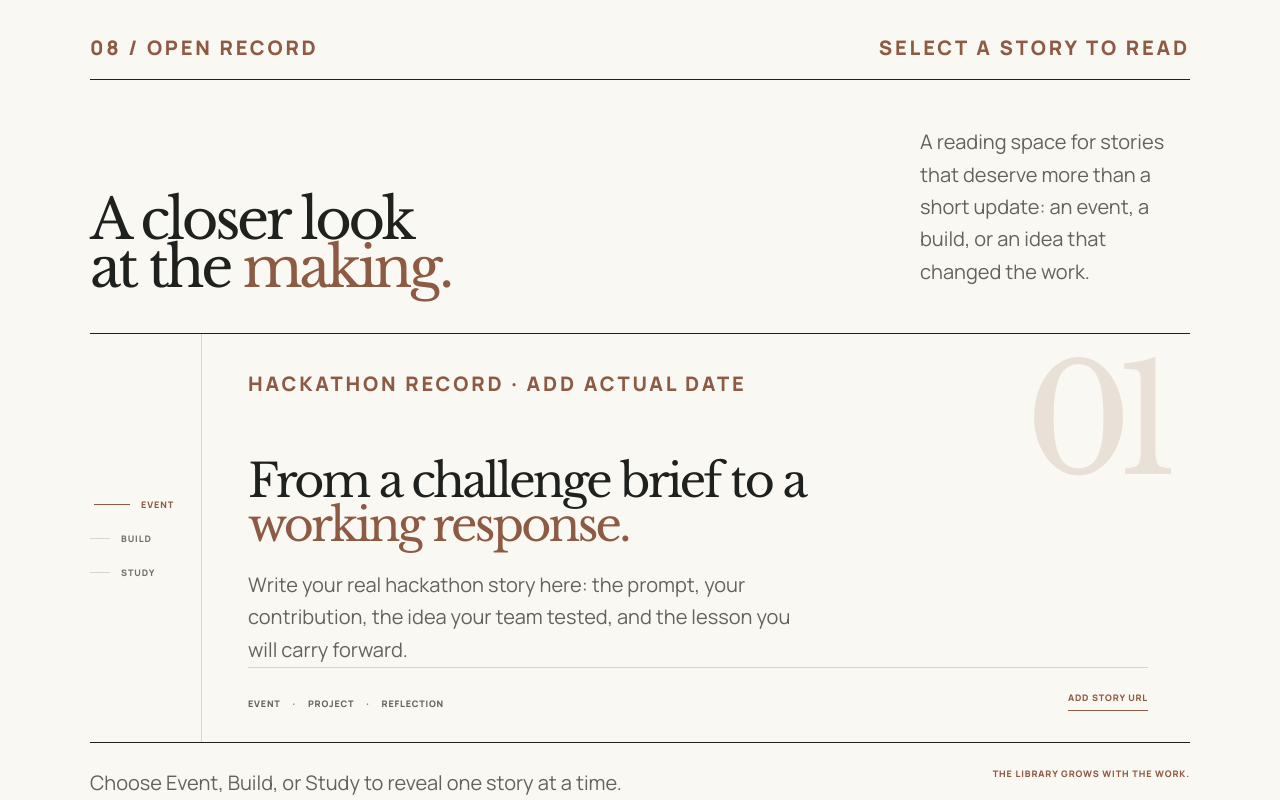
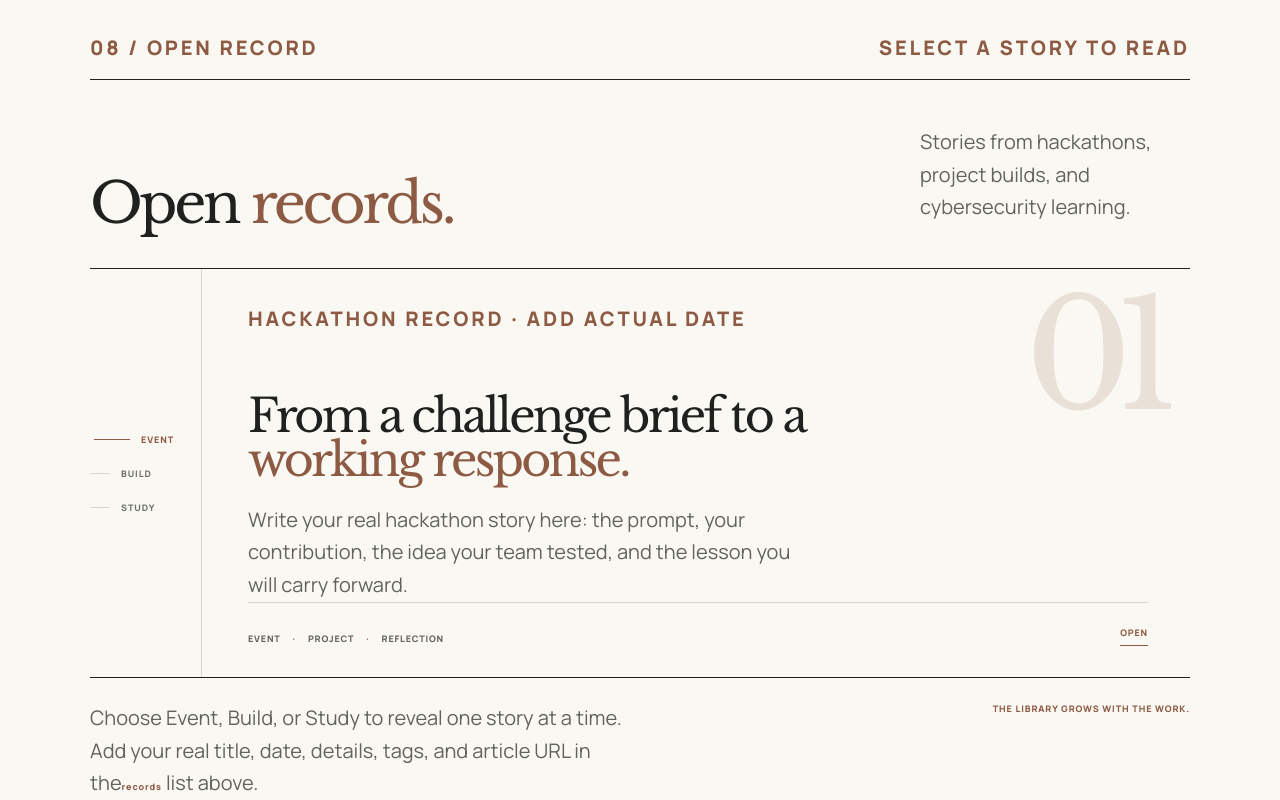
Before and after one commit to avinashk08408/Avinash-portfolio, a React (Vite) app: page / in a window 1280 px wide. Shown: the part 6820-7620 px from the top of the page. Built offline with nearby package versions, Linux system fonts and the light colour scheme; a web font is replaced by a local one.

Commit message:
Update Activity.jsx

```diff
--- a/src/components/Activity/Activity.jsx
+++ b/src/components/Activity/Activity.jsx
@@ -56,14 +56,11 @@ export default function Activity() {
 
       <div className="open-record__intro">
         <h2>
-          A closer look
-          <br />
-          at the <em>making.</em>
+          Open <em>records.</em>
         </h2>
 
         <p>
-          A reading space for stories that deserve more than a short update:
-          an event, a build, or an idea that changed the work.
+          Stories from hackathons, project builds, and cybersecurity learning.
         </p>
       </div>
 
@@ -124,12 +121,10 @@ export default function Activity() {
                 target="_blank"
                 rel="noreferrer"
               >
-                OPEN FULL RECORD ↗
+                OPEN ↗
               </a>
             ) : (
-              <span className="open-record__empty-link">
-                ADD STORY URL
-              </span>
+              <span className="open-record__empty-link">OPEN</span>
             )}
           </footer>
         </article>
@@ -137,7 +132,9 @@ export default function Activity() {
 
       <footer className="open-record__footer">
         <p>
-          Choose Event, Build, or Study to reveal one story at a time.
+          Choose Event, Build, or Study to reveal one story at a time. Add
+          your real title, date, details, tags, and article URL in the
+          <code>records</code> list above.
         </p>
 
         <span>THE LIBRARY GROWS WITH THE WORK.</span>
```
